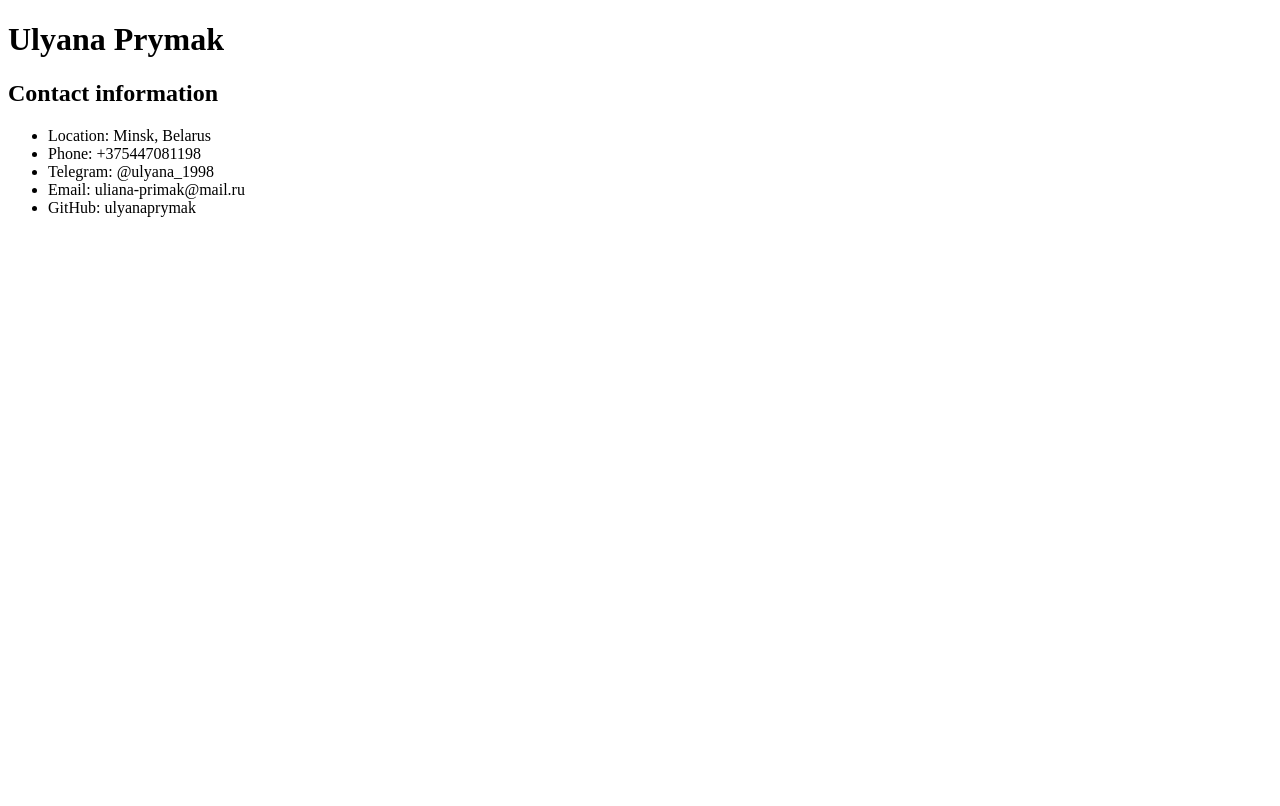
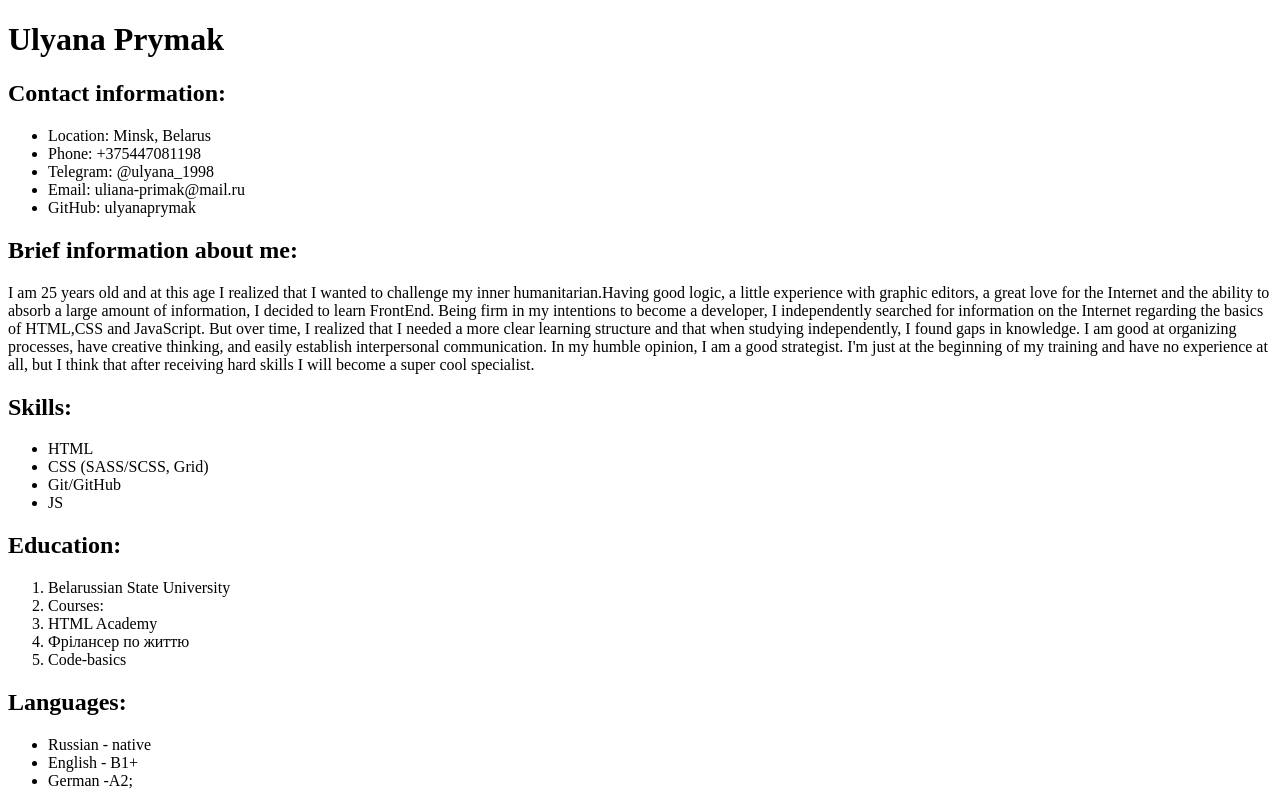
Before and after one commit to ulyanaprymak/rsschool-cv, a plain HTML site: page index.html in a window 1280 px wide. Drawn offline with Linux system fonts and the light colour scheme.

Commit message:
feat: new inform in index.html

```diff
--- a/index.html
+++ b/index.html
@@ -7,7 +7,7 @@
   </head>
   <body>
     <h1>Ulyana Prymak</h1>
-    <h2>Contact information</h2>
+    <h2>Contact information:</h2>
     <ul>
       <li>Location: Minsk, Belarus</li>
       <li>Phone: +375447081198</li>
@@ -15,5 +15,31 @@
       <li>Email: uliana-primak@mail.ru</li>
       <li>GitHub: ulyanaprymak</li>
     </ul>
+    <h2>Brief information about me:</h2>
+    <p>I am 25 years old and at this age I realized that I wanted to challenge my inner humanitarian.Having good logic, a little experience with graphic editors, a great love for the Internet and the ability to absorb a large amount of information, I decided to learn FrontEnd. Being firm in my intentions to become a developer, I independently searched for information on the Internet regarding the basics of HTML,CSS and JavaScript. But over time, I realized that I needed a more clear learning structure and that when studying independently, I found gaps in knowledge. I am good at organizing processes, have creative thinking, and easily establish interpersonal communication. In my humble opinion, I am a good strategist.
+        I'm just at the beginning of my training and have no experience at all, but I think that after receiving hard skills I will become a super cool specialist.
+    </p>
+        <h2>Skills:</h2>
+        <ul>
+            <li>HTML</li>
+            <li>CSS (SASS/SCSS, Grid)</li>
+            <li>Git/GitHub</li>
+            <li>JS</li>
+        </ul>
+        <h2>Education:</h2>
+        <ol>
+            <li>Belarussian State University</li>
+            <li>Courses:
+                <li>HTML Academy</li>
+                <li>Фрілансер по життю</li>
+                <li>Code-basics</li>
+            </li>
+        </ol>
+        <h2>Languages:</h2>
+        <ul>
+            <li>Russian - native</li>
+            <li>English - B1+</li>
+            <li> German -A2;</li>
+        </ul>
   </body>
 </html>
```
